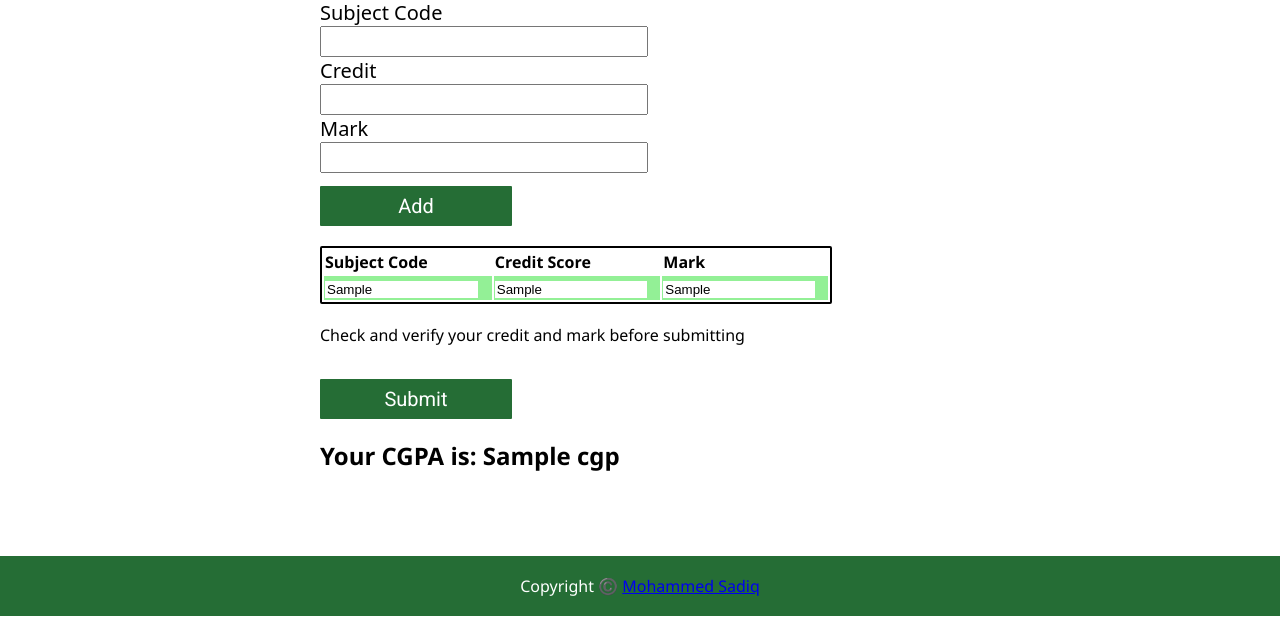
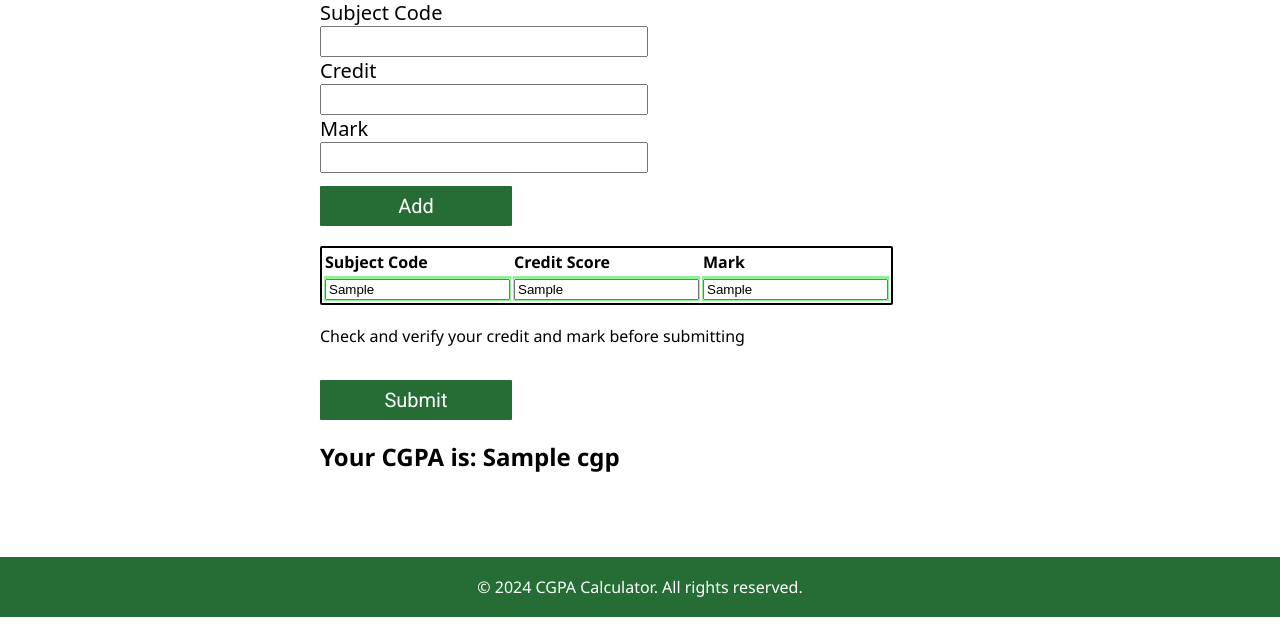
Before and after one commit to 4TechSadiq/CGPA-CALC, a Flask app: template templates/manual.html in a window 1280 px wide. Shown: the part 170-800 px from the top of the page. Run offline with Flask 2, Linux system fonts and the light colour scheme; the template is opened without the code that fills it: most values are stand-ins (such as "Sample title", 1, 10 or a date in 2020).

Commit message:
Update manual.html

```diff
--- a/templates/manual.html
+++ b/templates/manual.html
@@ -20,8 +20,8 @@
                 <div>
                     <h3>Calculate Manually</h3>
                     <form method="post">
-                        <label for="s_code">Subject Code</label><br>
-                        <input class="inp-box" name="s_code" type="text" required><br>
+                        <label for="sub">Subject Code</label><br>
+                        <input class="inp-box" name="sub" type="text" required><br>
                         <label for="cred">Credit</label><br>
                         <input class="inp-box" name="cred" type="number" required><br>
                         <label for="mark">Mark</label><br>
@@ -33,11 +33,12 @@
                             {% endfor %}
                         {% endif %}
 
-                        <button class="try-btn" type="submit">Add</button>
+                        <button class="try-btn" type="submit" name="add_entry">Add</button>
                     </form>
                 </div>
-                <form method="post" action="/manual">
-                    {% if data %}
+
+                {% if data %}
+                <form method="post">
                     <table>
                         <tr>
                             <th>Subject Code</th>
@@ -45,26 +46,28 @@
                             <th>Mark</th>
                         </tr>
                         {% for entry in data %}
-                            <tr>
-                                <td><input name="sub" class="td-inp1" type="text" value="{{ entry['s'] }}"></td>
-                                <td><input name="credit" class="td-inp" type="text" value="{{ entry['c'] }}"></td>
-                                <td><input name="marks" class="td-inp" type="text" value="{{ entry['m'] }}"></td>
-                            </tr>
+                        <tr>
+                            <td><input type="text" name="sub" value="{{ entry['s'] }}"></td>
+                            <td><input type="text" name="credit" value="{{ entry['c'] }}"></td>
+                            <td><input type="text" name="marks" value="{{ entry['m'] }}"></td>
+                        </tr>
                         {% endfor %}
                     </table>
                     <p>Check and verify your credit and mark before submitting</p>
-                    <button class="try-btn" type="submit">Submit</button>
-                    {% endif %}
+                    {% for entry in data %}
+                        <input type="hidden" name="data" value="{{ entry['s'] }}|{{ entry['c'] }}|{{ entry['m'] }}">
+                    {% endfor %}
+                    <button class="try-btn" type="submit" name="calculate">Submit</button>
                 </form>
+                {% endif %}
+
                 {% if cgp is not none %}
                     <h2>Your CGPA is: {{ cgp }}</h2>
                 {% endif %}
             </div>
         </div>
         <footer>
-            <p>Copyright ©️
-            <a href="https://github.com/S4DIQ84">Mohammed Sadiq</a>
-        </p>
+            <p>&copy; 2024 CGPA Calculator. All rights reserved.</p>
         </footer>
     </div>
 </body>
```
